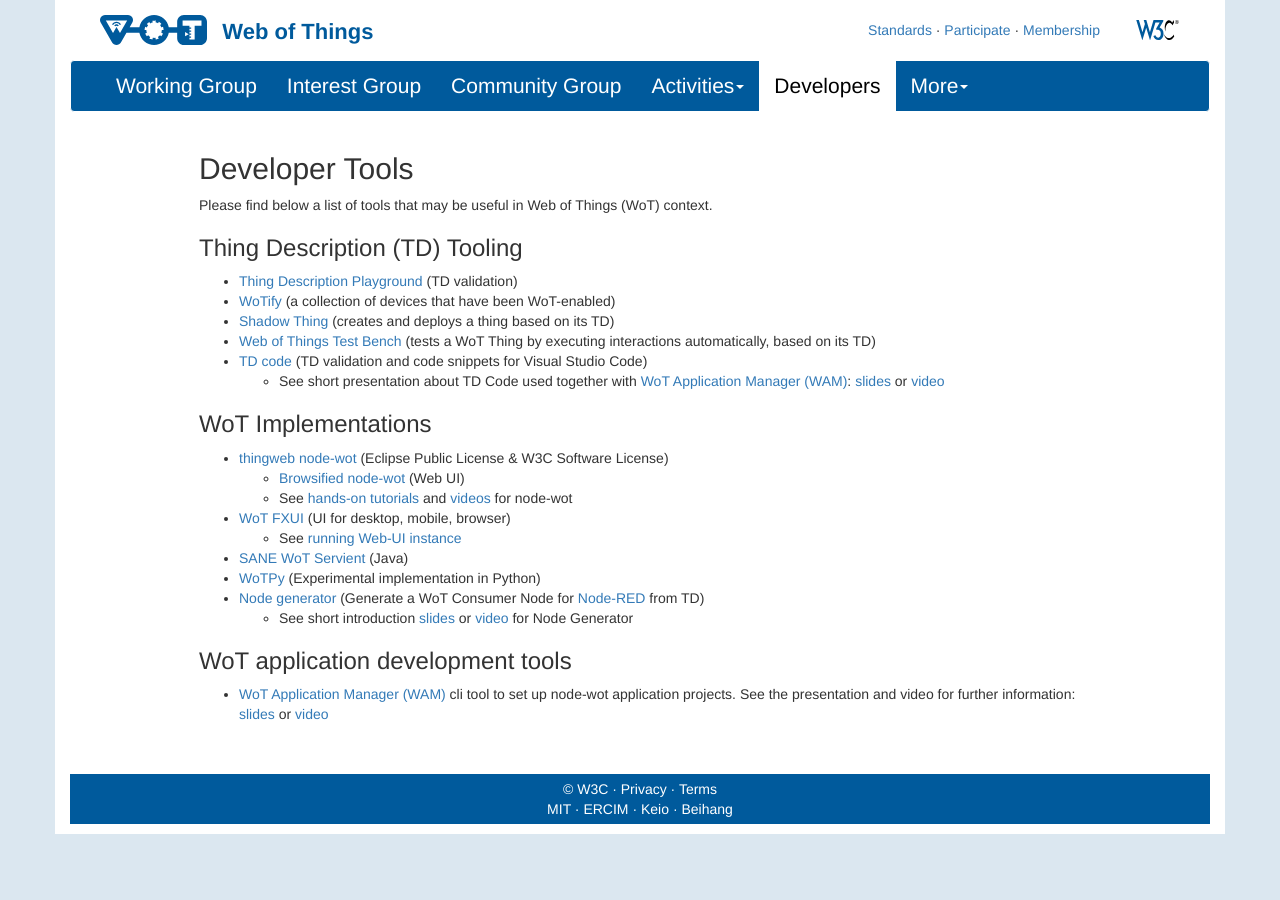
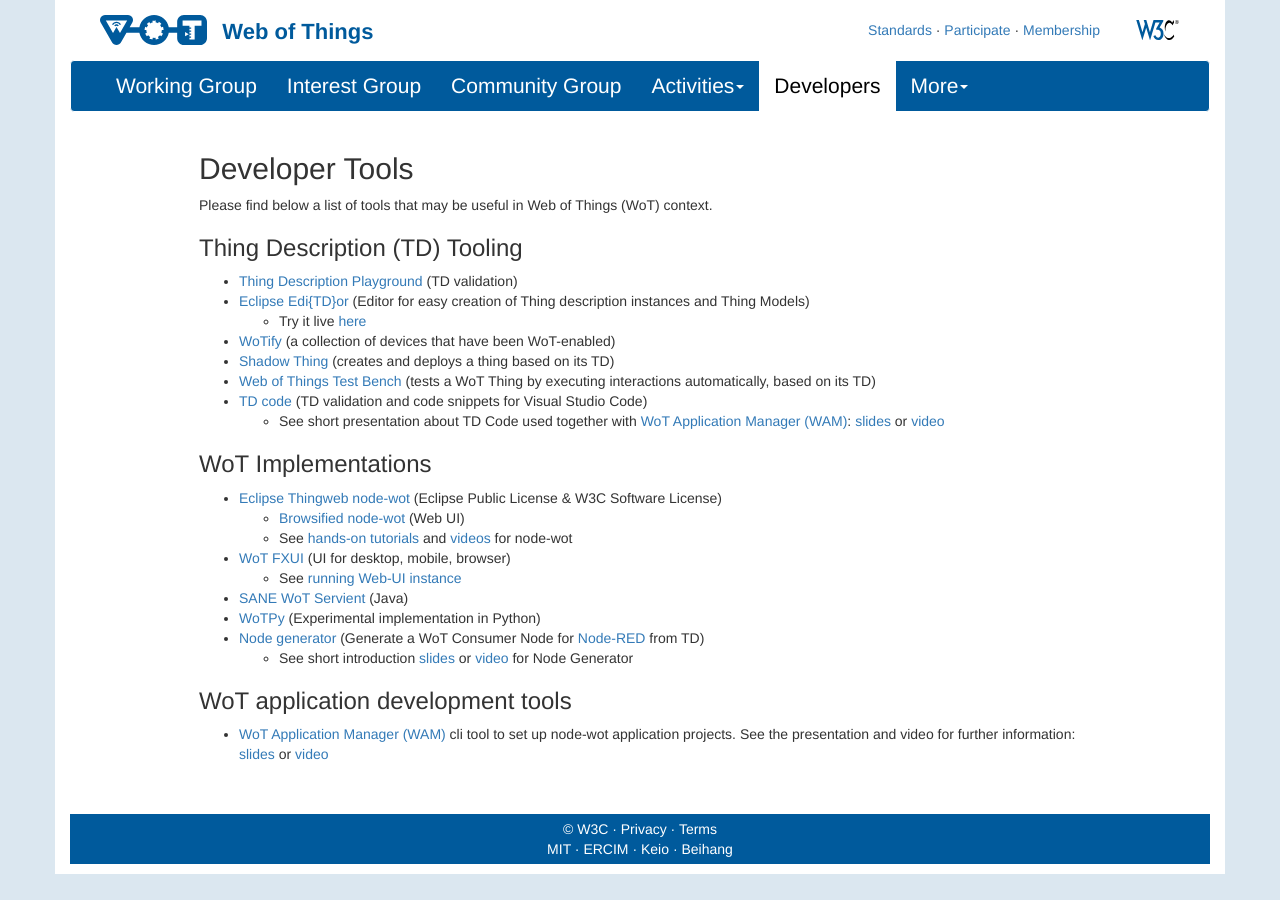
Before and after one commit to w3c/wot-marketing, a Jekyll site: the page built from docs/developers/index.html, in a window 1280 px wide. Built offline with Jekyll 4.4.1, drawn with Linux system fonts in a browser that asks for light colours; nearby versions of some CDN libraries.

Commit message:
add Editdor

```diff
--- a/docs/developers/index.html
+++ b/docs/developers/index.html
@@ -12,6 +12,12 @@
 	<ul>
 		<li><a href="http://plugfest.thingweb.io/playground/">Thing Description Playground</a>
 			(TD validation)
+		</li>
+		<li><a href="https://github.com/eclipse/editdor">Eclipse Edi{TD}or</a>
+			(Editor for easy creation of Thing description instances and Thing Models)
+			<ul>
+				<li>Try it live <a href="https://eclipse.github.io/editdor/">here</a></li>
+			</ul>
 		</li>
 		<li><a href="https://wotify.org/">WoTify</a>
 			(a collection of devices that have been WoT-enabled)
@@ -35,7 +41,7 @@
 	<h3>WoT Implementations</h3>
 	<ul>
 		<li>
-			<a href="http://www.thingweb.io/">thingweb node-wot</a> (Eclipse Public License &amp; W3C Software License)
+			<a href="http://www.thingweb.io/">Eclipse Thingweb node-wot</a> (Eclipse Public License &amp; W3C Software License)
 			<ul>
 				<li><a href="http://plugfest.thingweb.io/webui/">Browsified node-wot</a> (Web UI)</li>
 				<li>See <a href="http://www.thingweb.io/hands-on.html">hands-on tutorials</a> and <a href="http://www.thingweb.io/videos.html">videos</a> for node-wot</li>
```
